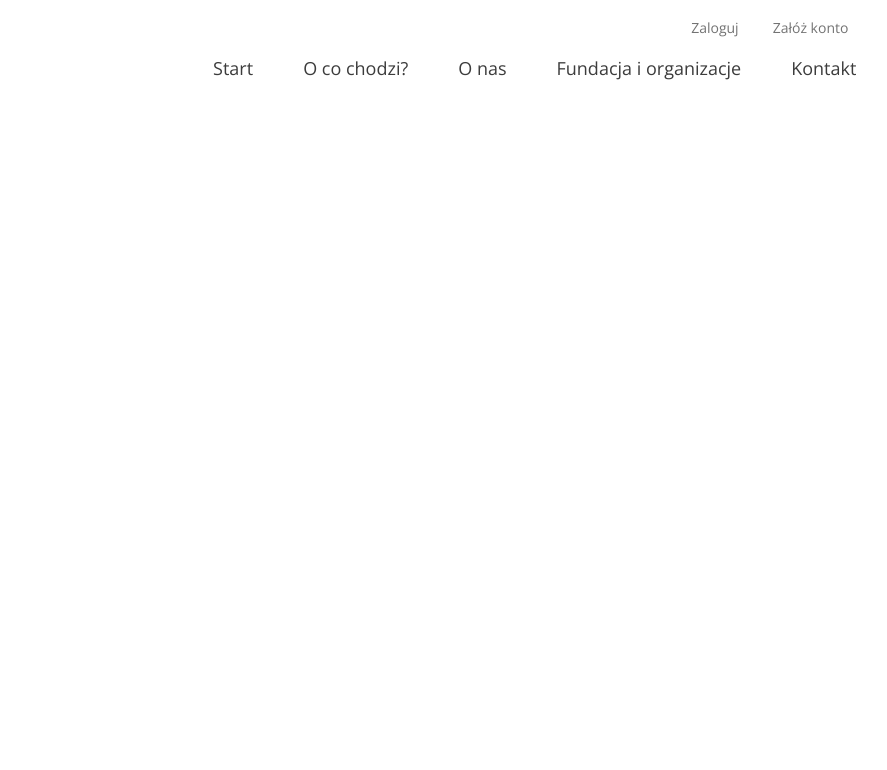
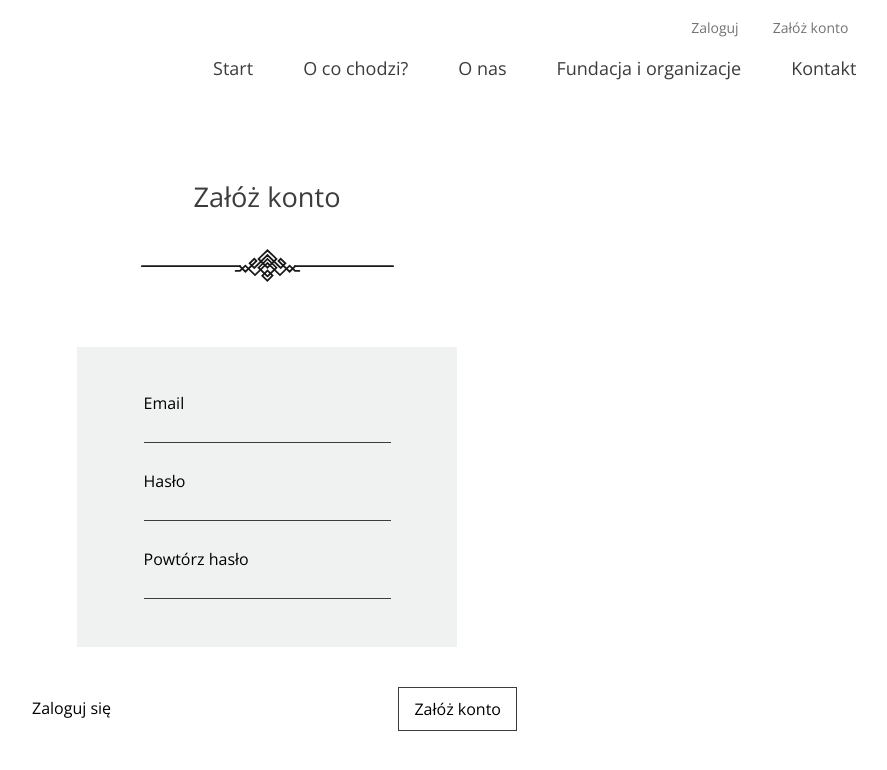
Before and after one commit to ewalis1/portfoliolab, a React (Create React App) app: page /rejestracja in a window 1280 px wide. Shown: the top 770 px of the page, without its empty margins (373-1260 px from the left). Built offline with nearby package versions, Linux system fonts and the light colour scheme.

Commit message:
added register section styling and routing

```diff
--- a/src/components/Register.js
+++ b/src/components/Register.js
@@ -1,5 +1,42 @@
+import {Link} from 'react-router-dom';
+
 const Register = () => {
-  return <></>;
+  const handleSubmit = (e) => {
+    e.preventDefault();
+  };
+  return (
+    <div className="register">
+      <h1>Załóż konto</h1>
+      <div className="decorate"></div>
+      <div className="register__container">
+        <form onSubmit={handleSubmit} className="form-register">
+          <div className="form-register__container">
+            <label for="register">Email</label>
+            <br />
+            <input type="email" id="register"></input>
+            <label for="password" className="password">
+              Hasło
+            </label>
+            <br />
+            <input type="password" id="password"></input>
+            <label for="password-again" className="password">
+              Powtórz hasło
+            </label>
+            <br />
+            <input type="password-again" id="password"></input>
+          </div>
+        </form>
+      </div>
+      <div className="register__links">
+        <Link to="/logowanie" className="btn-log">
+          Zaloguj się
+        </Link>
+        <Link to="/oddaj-rzeczy" className="btn btn-log">
+          Załóż konto
+        </Link>
+      </div>
+    </div>
+  );
 };
 
 export default Register;
--- a/src/scss/main.scss
+++ b/src/scss/main.scss
@@ -9,6 +9,8 @@
 @import './whoWeHelp.scss';
 @import './homeContact.scss';
 @import './login.scss';
+@import './register.scss';
+
 body {
   font-family: $font-base;
 }
--- /dev/null
+++ b/src/scss/register.scss
@@ -0,0 +1,61 @@
+@import './settings/colors';
+
+.register {
+  width: 100vw;
+  height: 100vh;
+  display: flex;
+  flex-direction: column;
+  justify-content: center;
+  align-items: center;
+  h1 {
+    margin-top: 100px;
+  }
+  &__container {
+    width: 380px;
+    height: 300px;
+    background-color: $color-background;
+  }
+
+  .form-register {
+    width: 100%;
+    height: 100%;
+    display: flex;
+    justify-content: center;
+    align-items: center;
+    &__container {
+      width: 65%;
+      height: 100%;
+      display: flex;
+      justify-content: center;
+      align-items: flex-start;
+      flex-direction: column;
+    }
+    label {
+      font-size: 1rem;
+    }
+    input {
+      width: 100%;
+      border: none;
+      border-bottom: 0.75px solid $color-basic;
+      background: none;
+    }
+    .password {
+      margin-top: 30px;
+    }
+  }
+  &__links {
+    width: 500px;
+    margin-top: 40px;
+    display: flex;
+    justify-content: space-between;
+    .btn-log {
+      padding: 13px 15px;
+      text-decoration: none;
+      color: #000000;
+      font-weight: 300;
+      &:focus {
+        border: 0.75px solid $color-basic;
+      }
+    }
+  }
+}
```
